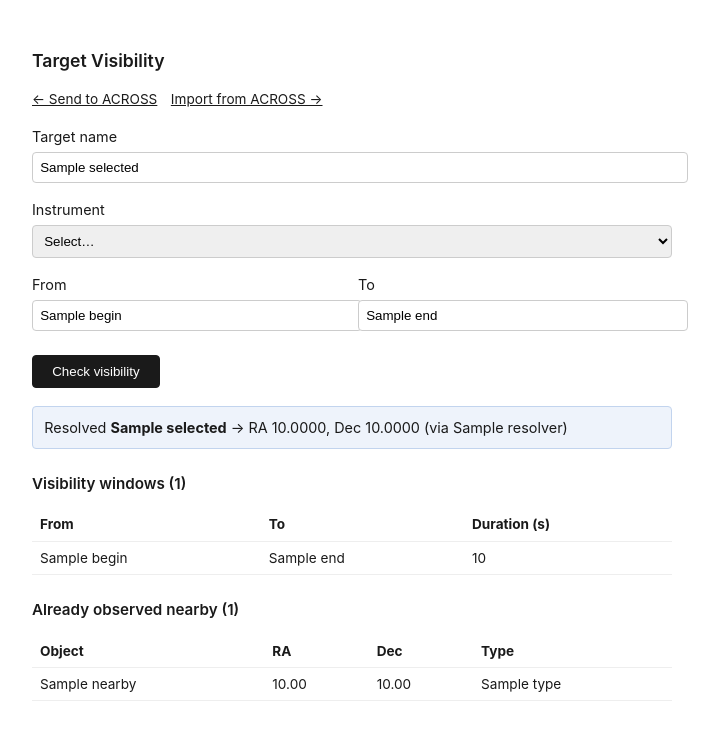
After one commit to remy-rabideau/PASS, a Flask app: template templates/visibility.html in a window 1280 px wide. The commit adds this page. Shown: the top 740 px of the page, without its empty margins (288-1007 px from the left). Run offline with Flask 3, Linux system fonts and the light colour scheme; the template is opened without the code that fills it: most values are stand-ins (such as "Sample title", 1, 10 or a date in 2020).

Commit message:
Add target visibility and test suite

```diff
--- a/across_data.py
+++ b/across_data.py
@@ -19,6 +19,7 @@ def get_nearby_observations(ra: float, dec: float, radius: float, limit: int = 2
             "page": 1,
             "page_limit": limit,
         },
+        timeout=30,
     )
     response.raise_for_status()
 
@@ -32,6 +33,42 @@ def get_nearby_observations(ra: float, dec: float, radius: float, limit: int = 2
             "end": o["date_range"]["end"],
             "type": o.get("type"),
             "exposure_time": o.get("exposure_time"),
+        })
+    return result
+
+
+def resolve_object(object_name: str) -> dict:
+    response = requests.get(
+        f"{ACROSS_API}/tools/resolve-object/",
+        params={"object_name": object_name},
+        timeout=30,
+    )
+    response.raise_for_status()
+    data = response.json()
+    return {"ra": data["ra"], "dec": data["dec"], "resolver": data.get("resolver")}
+
+
+def get_visibility_windows(
+    instrument_id: str, ra: float, dec: float, begin: str, end: str
+) -> list[dict]:
+    response = requests.get(
+        f"{ACROSS_API}/tools/visibility-calculator/windows/{instrument_id}",
+        params={
+            "ra": ra,
+            "dec": dec,
+            "date_range_begin": begin,
+            "date_range_end": end,
+        },
+        timeout=60,
+    )
+    response.raise_for_status()
+
+    result = []
+    for w in response.json()["visibility_windows"]:
+        result.append({
+            "begin": w["window"]["begin"]["datetime"],
+            "end": w["window"]["end"]["datetime"],
+            "duration": w["max_visibility_duration"],
         })
     return result
 
--- a/app.py
+++ b/app.py
@@ -6,7 +6,14 @@ from across.sdk.v1.models.schedule_status import ScheduleStatus
 from across.sdk.v1.models.schedule_fidelity import ScheduleFidelity
 
 from across_sdk import create_schedule, observation_to_activity
-from across_data import get_telescopes, get_plans, get_activity_types, get_nearby_observations
+from across_data import (
+    get_telescopes,
+    get_plans,
+    get_activity_types,
+    get_nearby_observations,
+    resolve_object,
+    get_visibility_windows,
+)
 from hasura_client import get_simulation, insert_activity
 from config import ACROSS_CLIENT_ID, ACROSS_CLIENT_SECRET
 
@@ -102,6 +109,48 @@ def index():
     )
 
 
+@app.route("/visibility", methods=["GET", "POST"])
+def visibility():
+    form = request.form
+    object_name = form.get("object_name", "")
+    begin = form.get("begin", "2026-07-01T00:00:00")
+    end = form.get("end", "2026-07-02T00:00:00")
+    instrument_name = form.get("instrument", "")
+
+    message = None
+    error = None
+    instruments = []
+    resolved = None
+    windows = []
+    nearby = []
+    try:
+        instruments = []
+        for t in get_telescopes():
+            for inst in t["instruments"]:
+                instruments.append({"name": f"{t['name']} / {inst['name']}", "id": inst["id"]})
+        if object_name and form.get("action") == "check":
+            resolved = resolve_object(object_name)
+            instrument = next((i for i in instruments if i["name"] == instrument_name), None)
+            if instrument:
+                windows = get_visibility_windows(
+                    instrument["id"], resolved["ra"], resolved["dec"], begin, end
+                )
+            nearby = get_nearby_observations(resolved["ra"], resolved["dec"], 5)
+    except Exception as e:
+        error = f"Could not load data: {e}"
+
+    return render_template(
+        "visibility.html",
+        instruments=[i["name"] for i in instruments],
+        selected={"object_name": object_name, "begin": begin, "end": end, "instrument": instrument_name},
+        resolved=resolved,
+        windows=windows,
+        nearby=nearby,
+        message=message,
+        error=error,
+    )
+
+
 @app.route("/import", methods=["GET", "POST"])
 def import_observations():
     form = request.form
--- a/hasura_client.py
+++ b/hasura_client.py
@@ -10,6 +10,7 @@ def query(query: str, vars: dict) -> dict:
             "Content-Type": "application/json",
         },
         json={"query": query, "variables": vars},
+        timeout=30,
     )
 
     response.raise_for_status()
--- /dev/null
+++ b/pytest.ini
@@ -0,0 +1,4 @@
+[pytest]
+pythonpath = .
+markers =
+    live: tests that hit the live ACROSS API (network required)
--- a/requirements.txt
+++ b/requirements.txt
@@ -2,3 +2,4 @@ across-client
 Flask
 python-dotenv
 requests
+pytest
--- a/templates/index.html
+++ b/templates/index.html
@@ -31,6 +31,7 @@
 </head>
 <body>
   <h1>PlanDev → ACROSS</h1>
+  <a href="/visibility" style="font-size:0.85rem;color:#1a1a1a">Target visibility</a> &nbsp;
   <a href="/import" style="font-size:0.85rem;color:#1a1a1a">Import from ACROSS →</a>
 
   <form method="post">
--- /dev/null
+++ b/templates/visibility.html
@@ -0,0 +1,83 @@
+<!doctype html>
+<html lang="en">
+<head>
+  <meta charset="utf-8">
+  <meta name="viewport" content="width=device-width, initial-scale=1">
+  <title>Target Visibility</title>
+  <style>
+    body {
+      font-family: -apple-system, system-ui, sans-serif;
+      max-width: 640px;
+      margin: 48px auto;
+      padding: 0 20px;
+      color: #1a1a1a;
+      line-height: 1.5;
+    }
+    h1 { font-size: 1.1rem; font-weight: 600; }
+    h2 { font-size: 0.95rem; font-weight: 600; margin-top: 24px; }
+    a { color: #1a1a1a; font-size: 0.85rem; }
+    label { display: block; margin: 16px 0 4px; font-size: 0.9rem; }
+    select, input { width: 100%; padding: 0.45rem; border: 1px solid #ccc; border-radius: 4px; }
+    .row { display: flex; gap: 12px; }
+    .row > div { flex: 1; }
+    table { width: 100%; border-collapse: collapse; margin-top: 8px; font-size: 0.85rem; }
+    th, td { text-align: left; padding: 6px 8px; border-bottom: 1px solid #eee; }
+    button { margin-top: 24px; padding: 0.5rem 1.2rem; border: 1px solid #1a1a1a; border-radius: 4px; background: #1a1a1a; color: #fff; cursor: pointer; }
+    .resolved { margin-top: 18px; padding: 0.6rem 0.7rem; border-radius: 4px; background: #eef3fb; border: 1px solid #c2d4ee; font-size: 0.9rem; }
+    .msg.err { margin-top: 18px; padding: 0.6rem 0.7rem; border-radius: 4px; background: #fdecea; border: 1px solid #f3bdb7; font-size: 0.9rem; }
+  </style>
+</head>
+<body>
+  <h1>Target Visibility</h1>
+  <a href="/">← Send to ACROSS</a> &nbsp; <a href="/import">Import from ACROSS →</a>
+
+  <form method="post">
+    <label for="object_name">Target name</label>
+    <input name="object_name" id="object_name" value="{{ selected.object_name }}" placeholder="e.g. M31">
+
+    <label for="instrument">Instrument</label>
+    <select name="instrument" id="instrument">
+      <option value="">Select…</option>
+      {% for name in instruments %}
+        <option value="{{ name }}" {{ 'selected' if name == selected.instrument }}>{{ name }}</option>
+      {% endfor %}
+    </select>
+
+    <div class="row">
+      <div><label for="begin">From</label><input name="begin" id="begin" value="{{ selected.begin }}"></div>
+      <div><label for="end">To</label><input name="end" id="end" value="{{ selected.end }}"></div>
+    </div>
+
+    <button type="submit" name="action" value="check">Check visibility</button>
+  </form>
+
+  {% if resolved %}
+  <div class="resolved">
+    Resolved <strong>{{ selected.object_name }}</strong> → RA {{ "%.4f"|format(resolved.ra) }}, Dec {{ "%.4f"|format(resolved.dec) }}
+    (via {{ resolved.resolver }})
+  </div>
+  {% endif %}
+
+  {% if windows %}
+  <h2>Visibility windows ({{ windows|length }})</h2>
+  <table>
+    <tr><th>From</th><th>To</th><th>Duration (s)</th></tr>
+    {% for w in windows %}
+    <tr><td>{{ w.begin }}</td><td>{{ w.end }}</td><td>{{ w.duration }}</td></tr>
+    {% endfor %}
+  </table>
+  {% endif %}
+
+  {% if nearby %}
+  <h2>Already observed nearby ({{ nearby|length }})</h2>
+  <table>
+    <tr><th>Object</th><th>RA</th><th>Dec</th><th>Type</th></tr>
+    {% for o in nearby %}
+    <tr><td>{{ o.object_name }}</td><td>{{ "%.2f"|format(o.ra) }}</td><td>{{ "%.2f"|format(o.dec) }}</td><td>{{ o.type }}</td></tr>
+    {% endfor %}
+  </table>
+  {% endif %}
+
+  {% if error %}<div class="msg err">{{ error }}</div>{% endif %}
+</body>
+</html>
```
Also changed, not shown: tests/conftest.py (added, +91 -0 lines), tests/test_live_across.py (added, +40 -0 lines), tests/test_mappers.py (added, +64 -0 lines), tests/test_routes.py (added, +48 -0 lines), tests/__init__.py (added).
